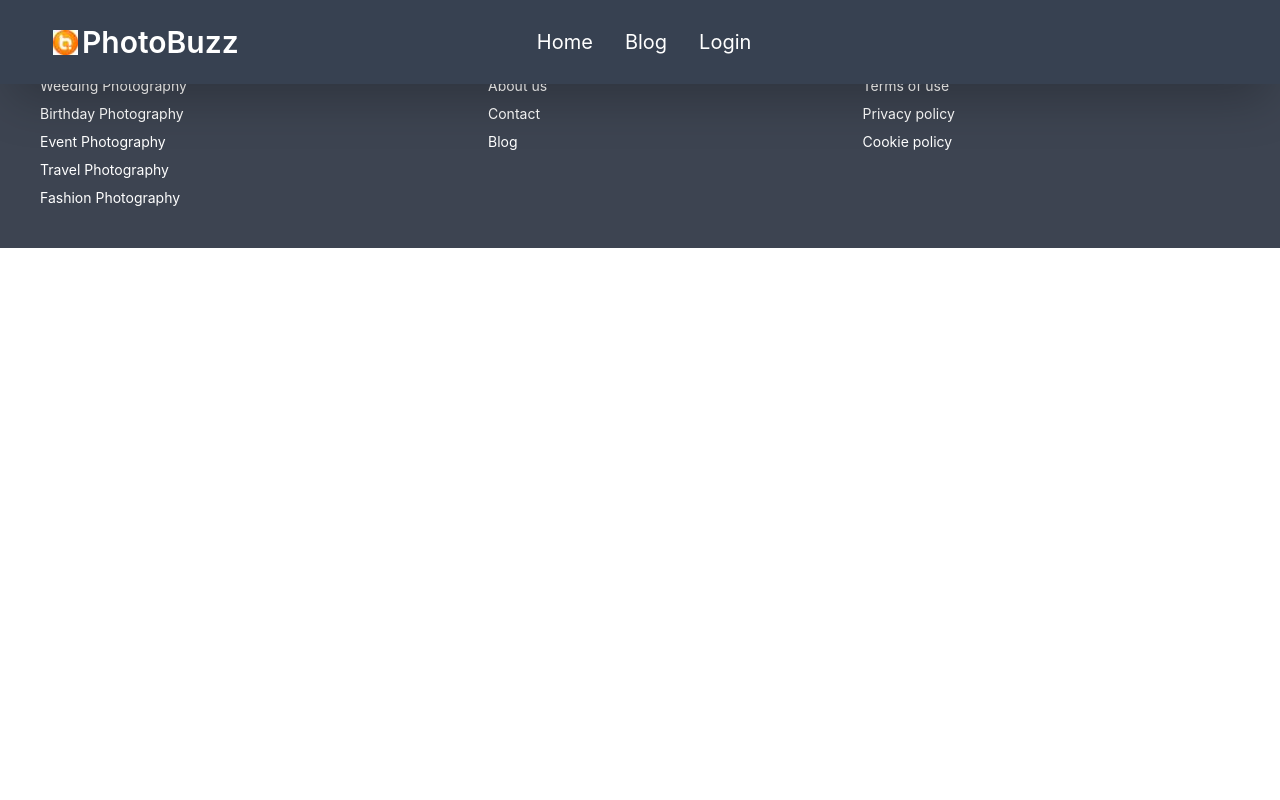
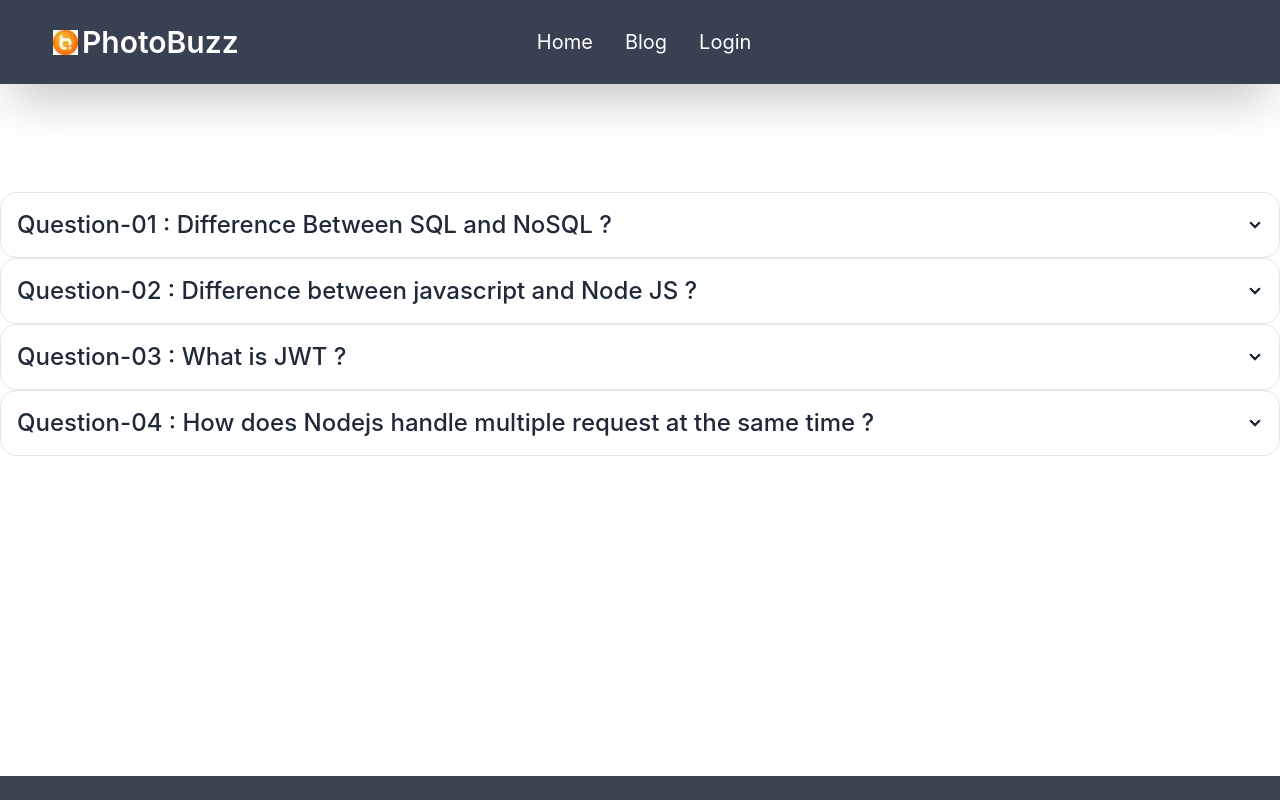
Before and after one commit to MdShamimIslam/photo-buzz-client-repo, a React (Create React App) app: page /blog in a window 1280 px wide. Shown: the top 800 px of the page. Built offline with nearby package versions, Linux system fonts and the light colour scheme; no server answers.

Commit message:
blog part added

```diff
--- a/src/Pages/Blog/Blog.js
+++ b/src/Pages/Blog/Blog.js
@@ -1,11 +1,42 @@
 import React from 'react';
 
 const Blog = () => {
-    return (
-        <div>
-
-        </div>
-    );
+  return (
+    <div className='mb-80 mt-48'>
+      <div tabIndex={0} className="collapse collapse-arrow border border-base-300 bg-base-100 rounded-box">
+      <div className="collapse-title text-2xl font-medium">
+        <p>Question-01 : <span>Difference Between SQL and NoSQL ?</span></p>
+      </div>
+      <div className="collapse-content">
+        <p className='text-xl'>Answer : <span> SQL is the programming language used to interface with relational databases. (Relational databases model data as records in rows and tables with logical links between them). NoSQL is a class of DBMs that are non-relational and generally do not use SQL.</span></p>
+      </div>
+    </div>
+      <div tabIndex={0} className="collapse collapse-arrow border border-base-300 bg-base-100 rounded-box">
+      <div className="collapse-title text-2xl font-medium">
+        <p>Question-02 : <span>Difference between javascript and Node JS ?</span></p>
+      </div>
+      <div className="collapse-content">
+        <p className='text-xl'>Answer : <span>Javascript is a Scripting language. It is mostly abbreviated as JS. It can be said that Javascript is the updated version of the ECMA script. Javascript is a high-level programming language that uses the concept of Oops but it is based on prototype inheritance. NodeJS is a cross-platform and opensource Javascript runtime environment that allows the javascript to be run on the server-side. Nodejs allows Javascript code to run outside the browser. Nodejs comes with a lot of modules and mostly used in web development</span></p>
+      </div>
+    </div>
+      <div tabIndex={0} className="collapse collapse-arrow border border-base-300 bg-base-100 rounded-box">
+      <div className="collapse-title text-2xl font-medium">
+        <p>Question-03 : <span>What is JWT ?</span></p>
+      </div>
+      <div className="collapse-content">
+        <p className='text-xl'>Answer : <span>JSON Web Token is a proposed Internet standard for creating data with optional signature and/or optional encryption whose payload holds JSON that asserts some number of claims. The tokens are signed either using a private secret or a public/private key.</span></p>
+      </div>
+    </div>
+      <div tabIndex={0} className="collapse collapse-arrow border border-base-300 bg-base-100 rounded-box">
+      <div className="collapse-title text-2xl font-medium">
+        <p>Question-04 : <span>How does Nodejs handle multiple request at the same time ?</span></p>
+      </div>
+      <div className="collapse-content">
+        <p className='text-xl'>Answer : <span>NodeJS receives multiple client requests and places them into EventQueue. NodeJS is built with the concept of event-driven architecture. NodeJS has its own EventLoop which is an infinite loop that receives requests and processes them. EventLoop is the listener for the EventQueue.If NodeJS can process the request without I/O blocking then the event loop would itself process the request and sends the response back to the client by itself. But, it is possible to process multiple requests parallelly using the NodeJS cluster module or worker_threads module.</span></p>
+      </div>
+    </div>
+    </div>
+  );
 };
 
 export default Blog;
--- a/src/Title/UseTitle.js
+++ b/src/Title/UseTitle.js
@@ -1,4 +1,4 @@
-import React, { useEffect } from 'react';
+import { useEffect } from 'react';
 
 const UseTitle = (title) => {
    useEffect(() => {
```
